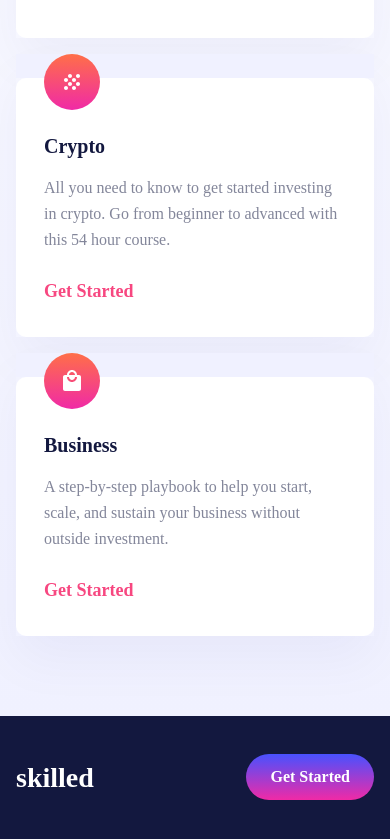
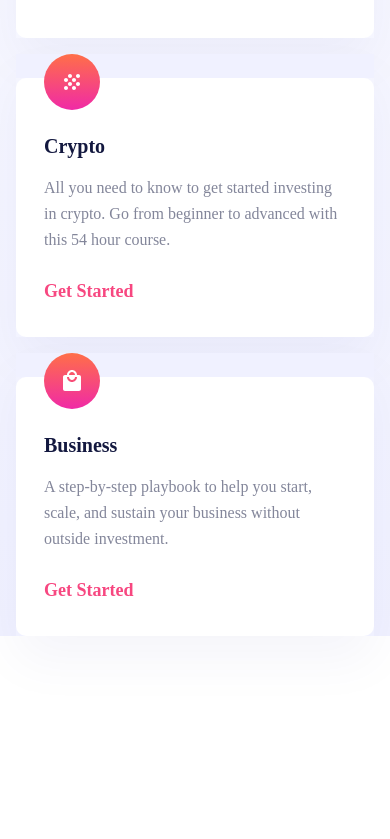
Before and after one commit to roodhouse/frontend-mentor-skilled-landing-page, a React (Create React App) app: page / in a window 390 px wide. Shown: the part 1786-2625 px from the top of the page. After the commit the page ends 2502 px from the top, so only its background shows below. Built offline with nearby package versions, Linux system fonts and the light colour scheme.

Commit message:
Revert "mobile done"
This reverts commit 2db5591662568244fbf1a4eff41e60d8d335971d.

```diff
--- a/src/App.js
+++ b/src/App.js
@@ -1,7 +1,6 @@
 import './App.css';
 import Header from './components/Header';
 import Body from './components/Body';
-import Footer from './components/Footer';
 
 function App() {
   return (
@@ -10,11 +9,11 @@ function App() {
         <div id='headerWrapper' className='mt-4 mx-4 mb-[38px] md:mt-6 md:mx-10'>
           <Header />
         </div>
-        <div id='bodyWrapper'>
+        <div id='bodyWrapper' className='mb-20'>
           <Body />
         </div>
-        <div id='footerWrapper' className='bg-naval px-4'>
-          <Footer />
+        <div id='footerWrapper'>
+          {/* <Footer /> */}
         </div>
       </div>
     </div>
--- a/src/components/Body.jsx
+++ b/src/components/Body.jsx
@@ -8,7 +8,7 @@ function Body() {
         <div id='topWrapper' className='mb-[66px] px-4'>
             <Top />
         </div>
-        <div id='bottomWrapper' className='bg-gradient-to-b from-white from-0% to-offWhite to-100% px-4 pb-20'>
+        <div id='bottomWrapper' className='bg-gradient-to-b from-white from-0% to-offWhite to-100% px-4'>
             <Bottom />
         </div>
     </div>
--- a/src/components/Footer.jsx
+++ /dev/null
@@ -1,17 +0,0 @@
-import React from 'react'
-
-
-function Footer() {
-  return (
-    <div id='footerContentWrapper' className='flex justify-between items-center'>
-        <div id='footerLogo' className='font-["Plus_Jakarta_Sans"] font-extrabold text-[28px] leading-[35px] text-white py-11'>
-            <h1>skilled</h1>
-        </div>
-        <div id='footerBtn' className='bg-gradient-to-b from-blueGradientOne from-0% to-blueGradientTwo to-100% font-["Plus_Jakarta_Sans"] font-bold text-base leading-[28px] text-white px-6 py-[9px] rounded-[28px]'>
-            <button>Get Started</button>
-        </div>
-    </div>
-  )
-}
-
-export default Footer
--- a/src/components/body/Bottom.jsx
+++ b/src/components/body/Bottom.jsx
@@ -87,7 +87,7 @@ function Bottom() {
                 </div>
             </div>
 
-            <div id="businessCard" className='flex flex-col items-start text-left shadow-[0px_25px_50px_rgba(6,22,141,0.0442381)]'>
+            <div id="businessCard" className='flex flex-col items-start text-left mb-4 shadow-[0px_25px_50px_rgba(6,22,141,0.0442381)]'>
                 <div id="businessImageContainer" className='max-h-[24px] bg-offWhite w-full px-7 z-10'>
                     <div id='businessImage'>
                         <img src={Business} alt="Business card" />
```
